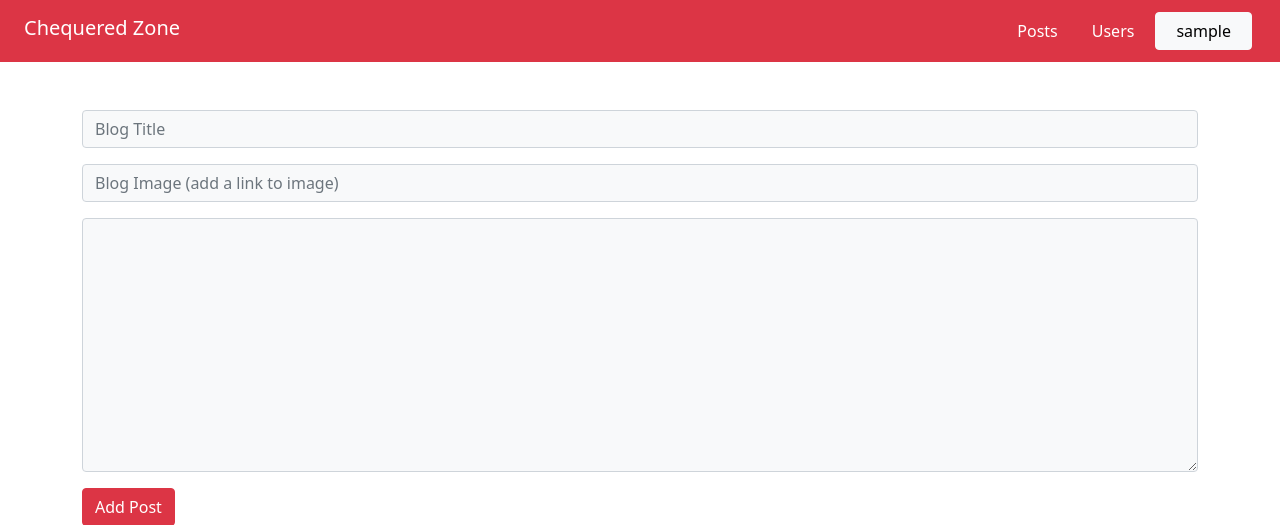
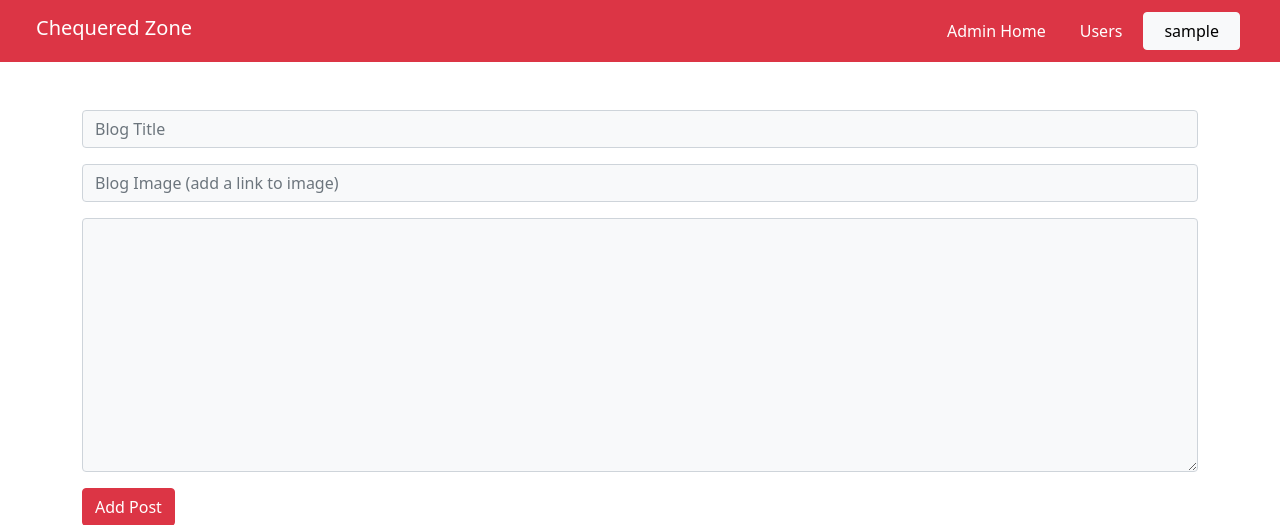
Before and after one commit to insidemordecai/chequered-zone, a PHP site: page /admin/ in a window 1280 px wide. Shown: the top 525 px of the page. Run offline with PHP 8.4, Linux system fonts and the light colour scheme; the visitor is signed in with stand-in values (Sample User, id 1).

Commit message:
update navs

```diff
--- a/admin/nav-admin.php
+++ b/admin/nav-admin.php
@@ -4,7 +4,7 @@ $firstname = $_SESSION["username"];
 ?>
 
 <div class="col-sm-12 col-lg-12 bg-light">
-  <div class="row bg-danger">
+  <div class="row bg-danger m-0">
     <div class="col-sm-3 col-lg-3">
       <nav class="navbar">
         <div class="container-fluid">
@@ -21,7 +21,7 @@ $firstname = $_SESSION["username"];
           <div class="collapse navbar-collapse justify-content-end" id="navbarNav">
             <ul class="navbar-nav">
               <li class="nav-item">
-                <a class="btn m-1 text-white" href="./posts.php">Posts</a>
+                <a class="btn m-1 text-white" href="./">Admin Home</a>
               </li>
               <li class="nav-item">
                 <a class="btn m-1 text-white" href="./users.php">Users</a>
@@ -37,7 +37,6 @@ $firstname = $_SESSION["username"];
             </a>
 
             <ul class="dropdown-menu" aria-labelledby="adminDropdown">
-              <li><a class="dropdown-item" href="./">Admin Home</a></li>
               <li><a class="dropdown-item" href="../events/logout.php">Log Out</a></li>
             </ul>
           </div>
--- a/components/nav-simple.html
+++ b/components/nav-simple.html
@@ -1,5 +1,5 @@
-<div class="col-sm-12 col-lg-12 bg-light">
-  <div class="row bg-danger d-flex justify-content-center">
+<div class="col-sm-12 col-lg-12 bg-light ">
+  <div class="row bg-danger d-flex justify-content-center m-0 ">
     <div class="col-auto">
       <nav class="navbar">
         <div class="container-fluid">
```
Also changed, not shown: components/nav.php (+8 -13 lines).
